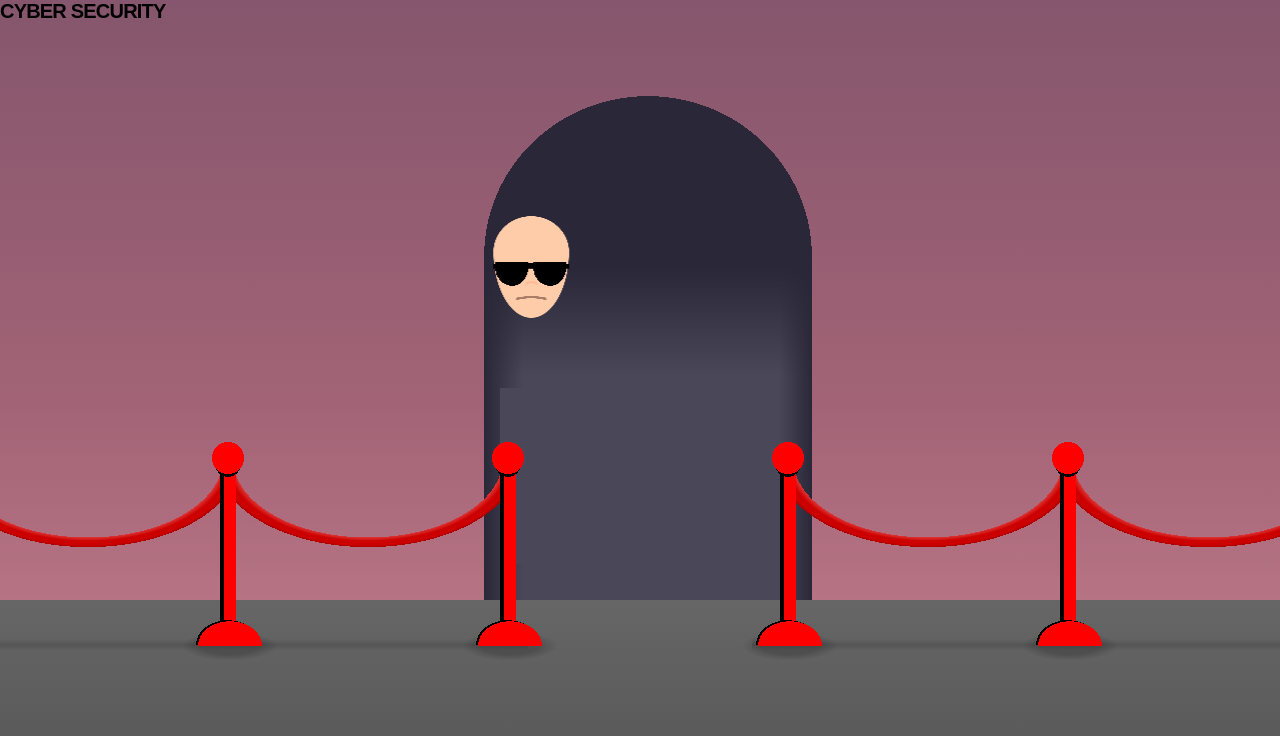
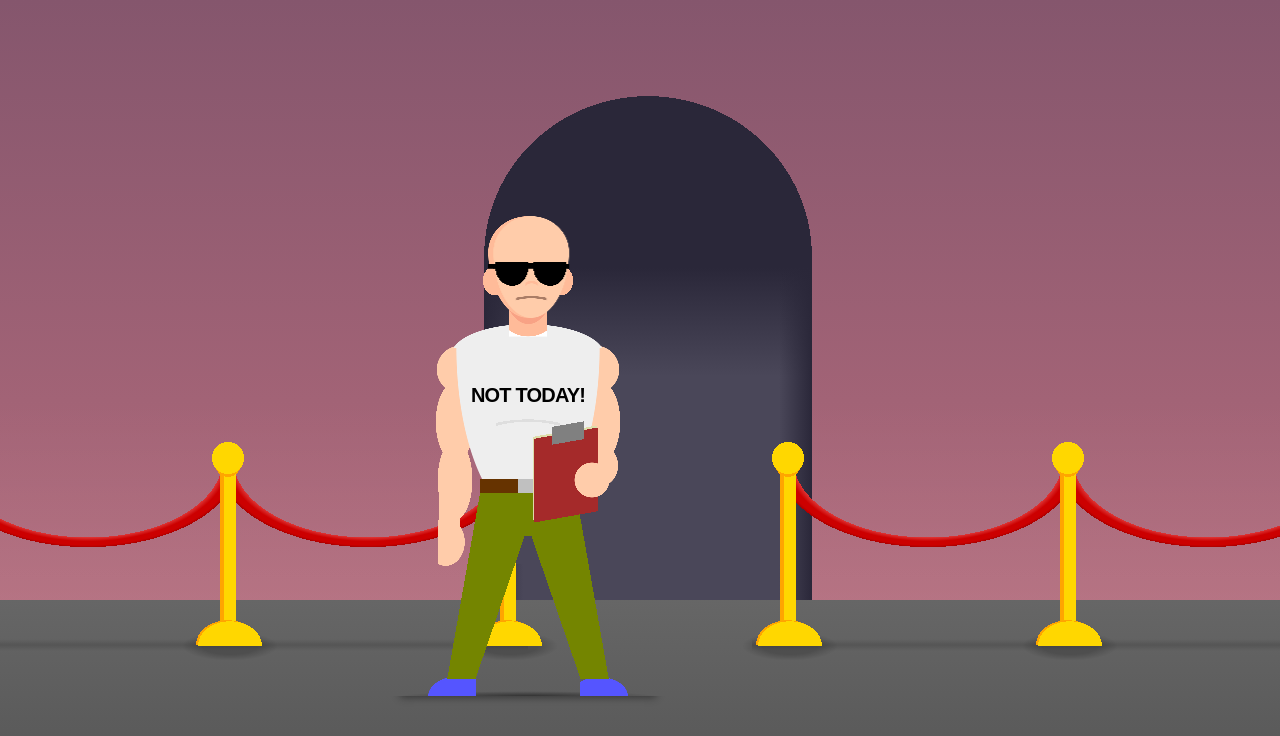
Before and after one commit to sudo-self/bounce, a website built with Parcel: page index.html in a window 1280 px wide. Built offline with nearby package versions, Linux system fonts and the light colour scheme.

Commit message:
Update style.css

```diff
--- a/style.css
+++ b/style.css
@@ -17,8 +17,8 @@
 }
 
 div {
-  --barrier: red;
-  --barrier-dark: black;
+  --barrier: gold;
+  --barrier-dark: orange;
   --string: #c00;
   --string-light: #d33;
   --string-dark: #a00;
@@ -32,37 +32,41 @@ div {
   --skin-light: #fdb;
   --skin-dark: #fb9;
   --shirt: #eee;
-  --shirt-light: #ccc;
+  --shirt-light: #fff;
   --shirt-dark: #ddd;
-  --pants: #000;
-  --shoe: #cc0001;
-
+  --pants: #748500;
+  --shoe: #5555FF;
   position: fixed;
   top: 0;
   left: 0;
   width: 100%;
   height: 100%;
   background:
+    /* barrier */
     radial-gradient(50% 50% at 50% 100%, var(--barrier) 4vmin, #0000 0) calc(50% - 16.25vmin) calc(75% - 1vmin) / 35vmin 27vmin repeat-x,
     radial-gradient(50% 50% at 50% 100%, var(--barrier-dark) 4vmin, #0000 0) calc(50% - 16.5vmin) calc(75% - 1.1vmin) / 35vmin 27vmin repeat-x,
     radial-gradient(var(--barrier) 2vmin, #0000 0) calc(50% - 16.5vmin) calc(75% - 9vmin) / 35vmin 35vmin repeat-x,
     radial-gradient(var(--barrier-dark) 1.6vmin, #0000 0) calc(50% - 16.5vmin) calc(75% - 8.25vmin) / 35vmin 35vmin repeat-x,
     linear-gradient(90deg, var(--barrier-dark) 0.5vmin, var(--barrier) 0 2vmin, #0000 0) 50% 75% / 35vmin 22vmin repeat-x,
     linear-gradient(var(--door) 0 0) 50% calc(75% - 10vmin) / 35vmin 22vmin no-repeat,
-    radial-gradient(60% 55% at 50% 0, #0000 80%, var(--string-light) 0, var(--string) 84% 88%, var(--string-dark) 90%, #0000 0) calc(50% + 1vmin) calc(75% - 1vmin) / 35vmin 22vmin repeat-x,
+    radial-gradient(60% 55% at 50% 0, #0000 80%, var(--string-light) 0, var(--string) 84% 88%, var(--string-dark)  90%, #0000 0) calc(50% + 1vmin) calc(75% - 1vmin) / 35vmin 22vmin repeat-x,
+
     radial-gradient(80% 50% at 50% 50%, #0003 3.5vmin, #0000 6vmin) calc(50% - 16.25vmin) calc(75% + 10vmin) / 35vmin 17vmin repeat-x,
     linear-gradient(#0000, #0002, #0000) 0 calc(75% + 6vmin) / calc(50% - 14vmin) 1.5vmin no-repeat,
     linear-gradient(#0000, #0002, #0000) 100% calc(75% + 6vmin) / calc(50% - 14vmin) 1.5vmin no-repeat,
+    /* base (floor + wall) */
     linear-gradient(#0000 75%, var(--floor-start) 0, var(--floor-end)),
+    /* door */
     radial-gradient(farthest-side at 50% 100%, var(--door2) 99.9%, #0000 0) calc(50% + 1vmin) calc(75% - 48vmin) / 41vmin 20vmin no-repeat,
     linear-gradient(90deg, var(--door2), #0000 12% 90%, var(--door2)) calc(50% + 1vmin) calc(75% - 10vmin) / 41vmin 45vmin no-repeat,
     linear-gradient(var(--door2) 5%, var(--door) 35%) calc(50% + 1vmin) calc(75% - 10vmin) / 41vmin 45vmin no-repeat,
+    /* base */
     linear-gradient(#0000 50%, #fff2),
     linear-gradient(#85566d, #bf707f),
-    var(--wall);
-}
+    var(--wall)
+    ;
 
-div::after {
+  &::after {
     animation: bounce 2.5s alternate linear infinite;
     content: "";
     position: absolute;
@@ -73,103 +77,83 @@ div::after {
     height: 60vmin;
     background:
       radial-gradient(100% 60% at 50% 100%, #0000 80%, var(--skin-dark) 82% 98%, #0000) 50% 12% / 4% 5%,
+      /* mouth */
       radial-gradient(100% 50% at 50% 100%, #0000 80%, #0005 82% 98%, #0000) 50% 15% / 10% 5%,
       radial-gradient(100% 50% at 50% 100%, #0000 80%, var(--skin-dark) 82% 98%, #0000) 50% 15% / 10% 5%,
+      /* glasses */
       radial-gradient(farthest-side at 50% 20%, #000 99%, #0000 0) 43% 10% / 11% 5%,
       radial-gradient(farthest-side at 50% 20%, #000 99%, #0000 0) 57% 10% / 11% 5%,
       radial-gradient(farthest-side at 50% 100%, #0000 80%, #000 0 99%, #0000 0) 50% 10% / 11% 3%,
       linear-gradient(#000 0 0) 50% 10% / 25% 1%,
+      /* head */
       radial-gradient(farthest-side at 50% 100%, var(--skin) 99%, #0000) 50% 0 / 25% 7.5%,
-    radial-gradient(farthest-side at 50% 0%, var(--skin) 99%, #0000) 50% 8.5% / 25% 14%;
+      radial-gradient(farthest-side at 50% 0%, var(--skin) 99%, #0000) 50% 8.5% / 25% 14%
+      ;
     background-repeat: no-repeat;
   }
 
-div::before {
-  content: "Cyber Security";
+  &::before {
+    content: "NOPE!";
+    content: "not today!";
     font-family: Arial, sans-serif;
     font-size: 2.5vmin;
     font-weight: bold;
     letter-spacing: -0.1vmin;
     text-transform: uppercase;
-
     box-sizing: border-box;
-
     padding-top: 21vmin;
-text-align:
-center:
-position:
-absolute;
+    text-align: center;
+    position: absolute;
     top: 75%;
-
     left: 50%;
-
-
-transform: translate(-85%, -80%) ;
+    transform: translate(-85%, -80%);
     width: 40vmin;
-
-height: 60vmin:
-
+    height: 60vmin;
     background:
-
-/* clipboard
-*/
-radial-gradient(circle at 70% 55%,
-var(--skin) 5%, #0000 5.1%),
-Linear-gradient(-10deg,
-#0000 20%,
-gray e 80%,
-#0000 0) 64% 45% / 10% 5%,
-linear-gradient(-10deg,
-#0000 11%,
-brown 0 89%, #0000 0) 65% 55% / 20% 20%,
-Linear-gradient(-10deg,
-#8089 11%，
-#dda @ 89%,
-#0800 8） 64.5% 54.5% / 20%20%，
-radial-gradient( at 72% 52%,
-vaz（--skin） 6%， #8980 6.1%），
+      /* clipboard */
+      radial-gradient(circle at 70% 55%, var(--skin) 5%, #0000 5.1%),
+      linear-gradient(-10deg, #0000 20%, gray 0 80%, #0000 0) 64% 45% / 10% 5%,
+      linear-gradient(-10deg, #0000 11%, brown 0 89%, #0000 0) 65% 55% / 20% 20%,
+      linear-gradient(-10deg, #0000 11%, #dda 0 89%, #0000 0) 64.5% 54.5% / 20% 20%,
+      radial-gradient( at 72% 52%, var(--skin) 6%, #0000 6.1%),
       /* glasses */
-linear-gradient(#031a39 e
-50% 10% / 25% 1%,
-* headwh
-radial-gradient(farthest-side at 50% 100%, var(--skin-dark) 99%,
-#0000) 50% 0 / 25% 7.5%,
-radial-gradient(farthest-side at 50% 0%, var(--skin-dark) 99%, #0000) 50k 8.5% / 25% 14%, radial-gradient(farthest-side at 50% 0%, #c002 99%, #0000) 50% 11% / 19% 13%,
+      linear-gradient(#000 0 0) 50% 10% / 25% 1%,
+      /* head */
+      radial-gradient(farthest-side at 50% 100%, var(--skin-dark) 99%, #0000) 50% 0 / 25% 7.5%,
+      radial-gradient(farthest-side at 50% 0%, var(--skin-dark) 99%, #0000) 50% 8.5% / 25% 14%,
+      radial-gradient(farthest-side at 50% 0%, #c002 99%, #0000) 50% 11% / 19% 13%,
       /* ears */
-radial-gradient(120% 100% at 39.5k 13.5%, var(--skin-dark) 3%, #e000 8), radial-gradient(120% 100% at 60.5% 13.5%, var(--skin-dark) 3%, #0000 0), /* neck */
-radial-gradient(80% 50%, var(--skin-dark) 99%, #0000) 50K 15% / 12% 12%,
+      radial-gradient(120% 100% at 39.5% 13.5%, var(--skin-dark) 3%, #0000 0),
+      radial-gradient(120% 100% at 60.5% 13.5%, var(--skin-dark) 3%, #0000 0),
+      /* neck */
+      radial-gradient(80% 50%, var(--skin-dark) 99%, #FFFF) 50% 15% / 12% 12%,
       /* belt */
-linear-gradient(90deg, #630 40%, silver @ 60%, #630 0) 50% 56.5% / 30% 3%, /* torso */
-radial-gradient(100% 50% at 50% 100%, #0000 80%, #0001 0 90%,
-#0000 e) 50% 41% / 20% 10%,
-radial-gradient(farthest-side at 50k 130%, var(--shirt) 99%, #0000) 50% 23.75% / 48% 5%, radial-gradient(50% 120% at 50% 0%, var(--shirt) 99%, 80000) 50% 39% / 45% 30%, /* legs */ conic-gradient(at 15.5% 170%, #0008
-10deg, var(--pants)
-e 19deg,
-#0000 0) 0 93% / 100% 50%,
-conic-gradient(at 84.5% 170%, #0000
-341deg,
-var(--pants) @ 350deg, #0000 0) 0 93% / 100x 58%,
-linear-gradient(var(--pants) @ 0) 50% 65% / 5% 5%, /* arm 1 */
-radial-gradient(oircle at 29% 32%, var(--skin) 6%,
-#0000 6.1%),
-radial-gradient(50% 50% at 34% 39%, var(--skin) 15%, #0000 15.1%) 0 0 / 80% 110%, radial-gradient(45% 50% at 34% 50%, var(--skin) 15%, #0000 15.1%) 0 0 / 80% 110%, radial-gradient(50% 50% at 20% 50%,
-var(--skin) 99%,
-#0000) 24.5% 65% / 9.5% 15%,
-radial-gradient(50% 50% at 20% 50%,
-var(--skin) 99%,
-#0000) 25% 70% / 12% 10%,
+      linear-gradient(90deg, #630 40%, silver 0 60%, #630 0) 50% 56.5% / 30% 3%,
+      /* torso */
+      radial-gradient(100% 50% at 50% 100%, #0000 80%, #0001 0 90%, #0000 0) 50% 41% / 20% 10%,
+      radial-gradient(farthest-side at 50% 130%, var(--shirt) 99%, #0000) 50% 23.75% / 48% 5%,
+      radial-gradient(50% 120% at 50% 0%, var(--shirt) 99%, #0000) 50% 39% / 45% 30%,
+      /* legs */
+      conic-gradient(at 15.5% 170%, #0000 10deg, var(--pants) 0 19deg, #0000 0) 0 93% / 100% 50%,
+      conic-gradient(at 84.5% 170%, #0000 341deg, var(--pants) 0 350deg, #0000 0) 0 93% / 100% 50%,
+      linear-gradient(var(--pants) 0 0) 50% 65% / 5% 5%,
+      /* arm 1 */
+      radial-gradient(circle at 29% 32%, var(--skin) 6%, #0000 6.1%),
+      radial-gradient(50% 50% at 34% 39%, var(--skin) 15%, #0000 15.1%) 0 0 / 80% 110%,
+      radial-gradient(45% 50% at 34% 50%, var(--skin) 15%, #0000 15.1%) 0 0 / 80% 110%,
+      radial-gradient(50% 50% at 20% 50%, var(--skin) 99%, #0000) 24.5% 65% / 9.5% 15%,
+      radial-gradient(50% 50% at 20% 50%, var(--skin) 99%, #0000) 25% 70% / 12% 10%,
       /* arm 2*/
       radial-gradient(circle at 71% 32%, var(--skin) 6%, #0000 6.1%),
-radial-gradient(50% 50% at 66% 39%, var(--skin) 15%, #0000 15.1%) 100% 0 / 80% 110%, /* shoes */
-radial-gradient(farthest-side at 65% 100%, var(--shoe)
-99%,
-#0000) 22% 100% / 15% 4.25%,
-radial-gradient(farthest-side at
-40% 100%, var(--shoe)
-99%, #0000) 78% 100% / 15% 4%,
+      radial-gradient(50% 50% at 66% 39%, var(--skin) 15%, #0000 15.1%) 100% 0 / 80% 110%,
+      /* shoes */
+      radial-gradient(farthest-side at 65% 100%, var(--shoe) 99%, #0000) 22% 100% / 15% 4.25%,
+      radial-gradient(farthest-side at 40% 100%, var(--shoe) 99%, #0000) 78% 100% / 15% 4%,
       /* shadow */
-radial-gradient(40% 1% at 50% 108%,
-#⑧②87，#0⑧8⑧），
+      radial-gradient(40% 1% at 50% 100%, #0007, #0000),
       #f000;
-background-repeat: no-repeat; box-shadow:
-8 4.1vmin 1vmin -4vmin
+    background-repeat: no-repeat;
+    box-shadow:
+      0 4.1vmin 1vmin -4vmin #0007;
+  }
+}
```
Lines whose indentation alone changed are shown as unchanged.
